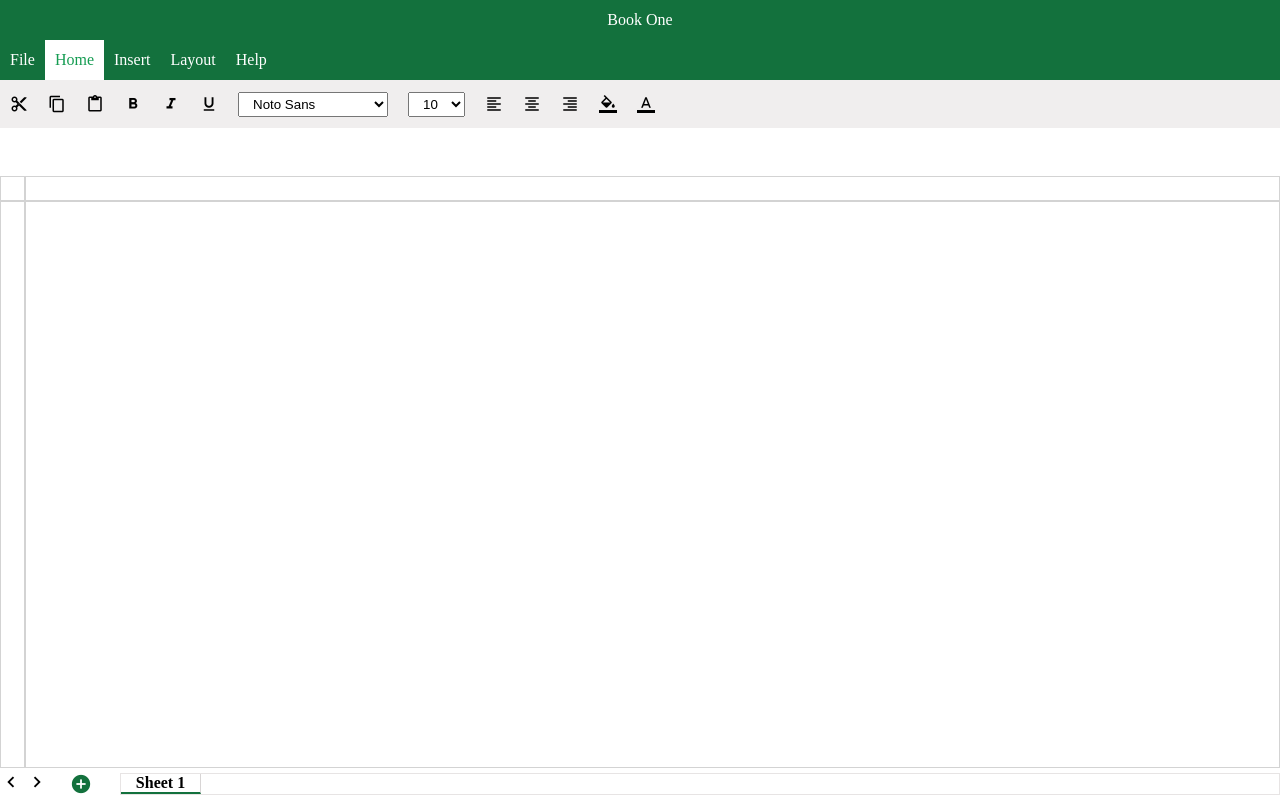
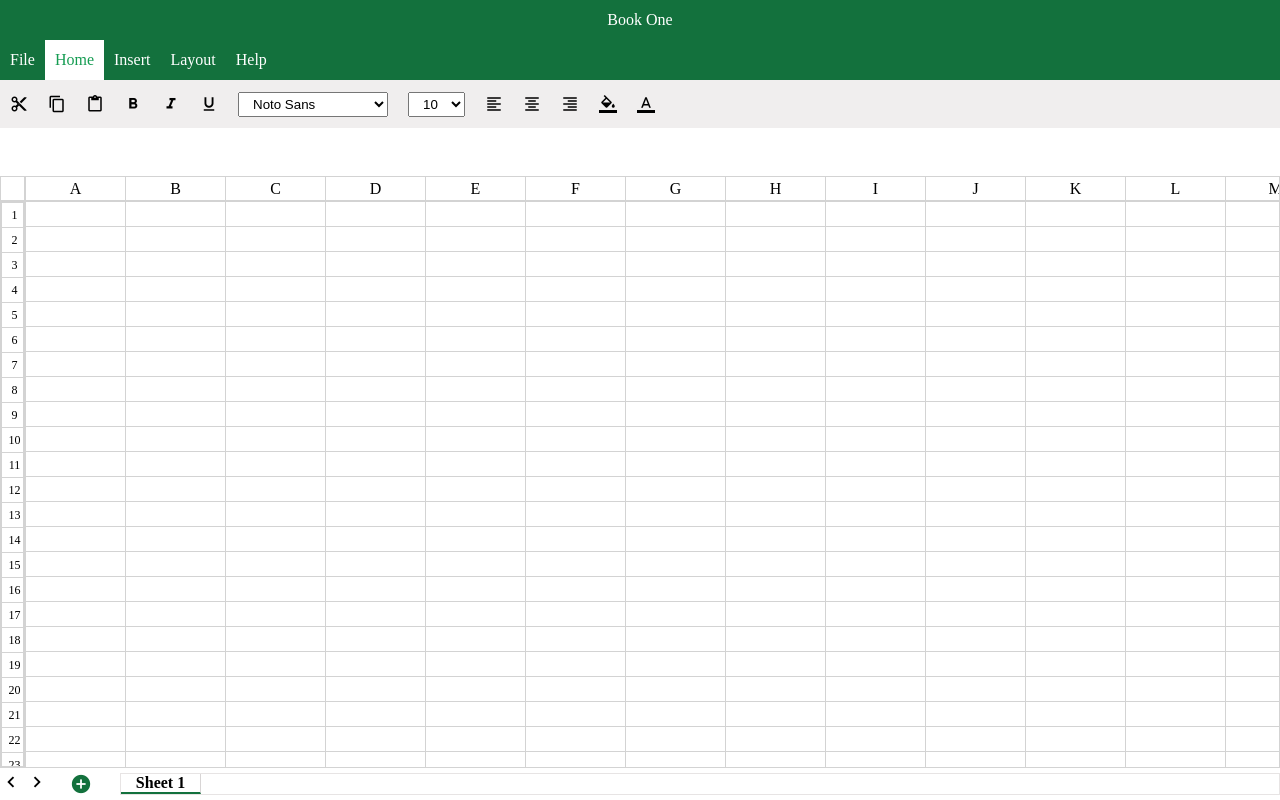
Before and after one commit to KaminiJha/ExcelClone, a plain HTML site: page index.html in a window 1280 px wide. Drawn offline with nearby package versions, Linux system fonts and the light colour scheme.

Commit message:
added input cell

```diff
--- a/index.html
+++ b/index.html
@@ -65,9 +65,21 @@
         </div>
         <div class="data-container">
             <div class="select-all"></div>
-            <div class="col-name-container"></div>
-            <div class="row-name-container"></div>
-            <div class="cell-container"></div>
+            <div class="col-name-container">
+                <!-- <div class="column-name ">A</div>
+                <div class="column-name">B</div> -->
+            </div>
+            <div class="row-name-container">
+                <!-- <div class="row-name">1</div>
+                <div class="row-name">2</div> -->
+            </div>
+            <div class="cell-container">
+                <!-- <div class="row-cell">
+                    <div class="input-cell " id="row-1-col-1 "
+                    data="code-A" contenteditable="true"></div>
+                    <div class="input-cell" contenteditable="true"></div>
+                </div> -->
+            </div>
         </div>
         <div class="sheet-bar">
             <div class="scroller">
@@ -81,6 +93,8 @@
             </div>
         </div>
     </div>
+    <script src="https://ajax.googleapis.com/ajax/libs/jquery/3.5.1/jquery.min.js"></script>
     <script src="script.js"></script>
+
 </body>
 </html>
--- a/script.js
+++ b/script.js
@@ -0,0 +1,47 @@
+$(document).ready(function()
+{
+    console.log("ji");
+    let cellContainer=$(".data-container");
+    for(let i=1;i<=100;i++)
+    {
+        let ans=""
+        let n=i;
+    while(n>0)
+    {
+        let rem=n%26;
+        if(rem==0)
+        {
+            ans="Z"+ans
+            n=Math.floor(n/26)-1
+        }
+        else{
+            ans=String.fromCharCode(rem-1+65)+ans;
+            n=Math.floor(n/26)
+        }
+    }
+    let column=$(`<div class="column-name col-id-${i}" id="col-code-${ans}">${ans}</div>`);
+    $(".col-name-container").append(column);
+    let row=$(`<div class="row-name" id="row-id-${i}">${i}</div>`);
+    $(".row-name-container").append(row);
+    }
+    for(let i=1;i<=100;i++)
+    {
+        let row=$(`<div class="row-cell"></div>`)
+        for(let j=1;j<=100;j++)
+        {
+            let colId=$(`.col-id-${i}`).attr("id");
+            let colCode=colId.split("-")[2];
+            let col=$(`<div class="input-cell"id="row-${i}-col-${j}"
+            data="code-${colCode}"
+            contenteditable="true"></div>`);
+            row.append(col);
+        }
+        $(".cell-container").append(row);
+    }
+
+
+})
+
+
+
+// console.log(ans)
--- a/style.css
+++ b/style.css
@@ -100,18 +100,50 @@
     width:calc(100vw - 25px);
     height: 25px;
     border:1px solid lightgray;
+    display: flex;
+    overflow: hidden;
+}
+.column-name
+{
+    min-width:100px;
+    display: flex;
+    justify-content: center;
+    align-items: center;
+    border-right: 1px solid lightgrey;
 }
 .row-name-container
 {
-width:25px;
+max-width:25px;
 height:calc(74vh - 25px);
-border:1px solid lightgray;
+border:2px solid lightgray;
+overflow: hidden;
+margin:0;
+}
+.row-name{
+    display: flex;
+    align-items: center;
+    justify-content: center;
+    min-height:25px;
+    min-width: 25px;
+    border-bottom: 1px solid lightgray;
+    font-size: 12px;
+    padding:0px;
 }
 .cell-container
 {
     width:calc(100vw - 25px);
     height:calc(74vh - 25px);
     border:1px solid lightgray;
+    overflow: scroll;
+}
+.row-cell{
+    display:flex;
+}
+.input-cell{
+    border-bottom: 1px solid lightgray;
+    border-right: 1px solid lightgray;
+    min-height:25px;
+    min-width:100px;
 }
 /*sheet bar*/
 .sheet-bar
```
